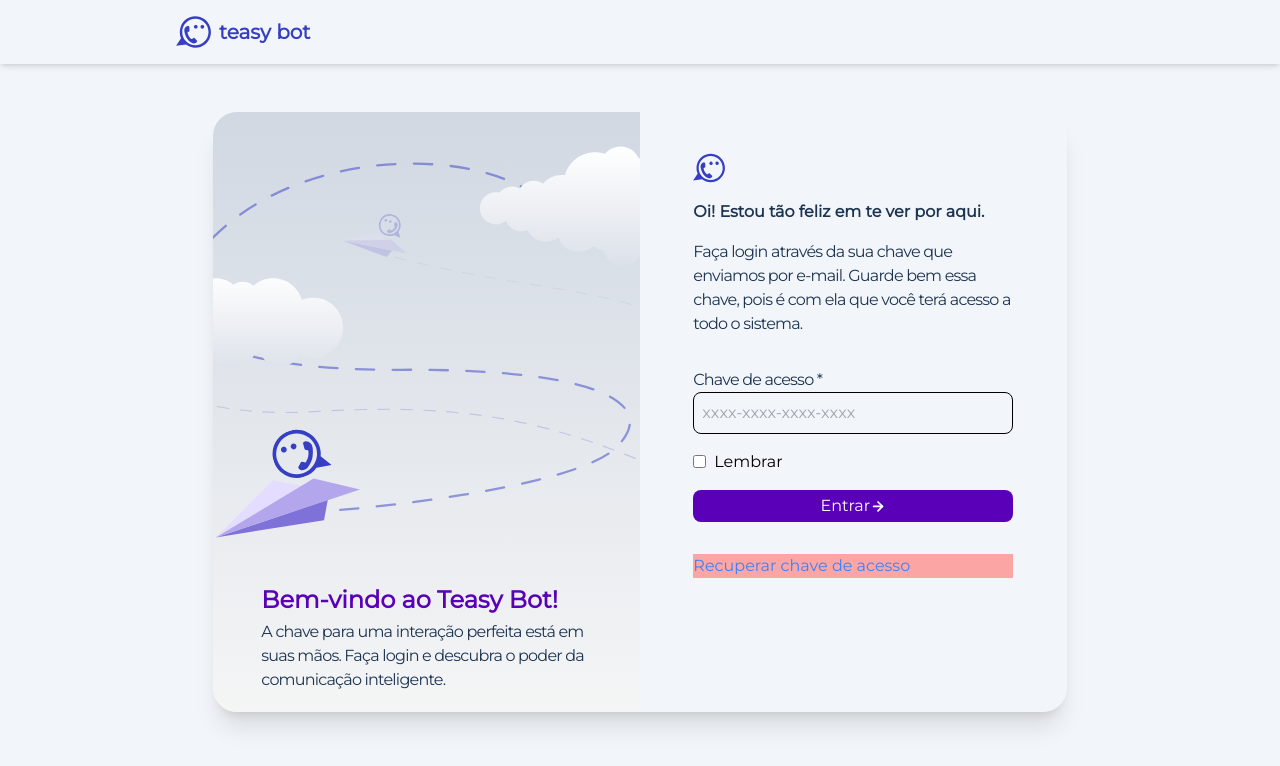
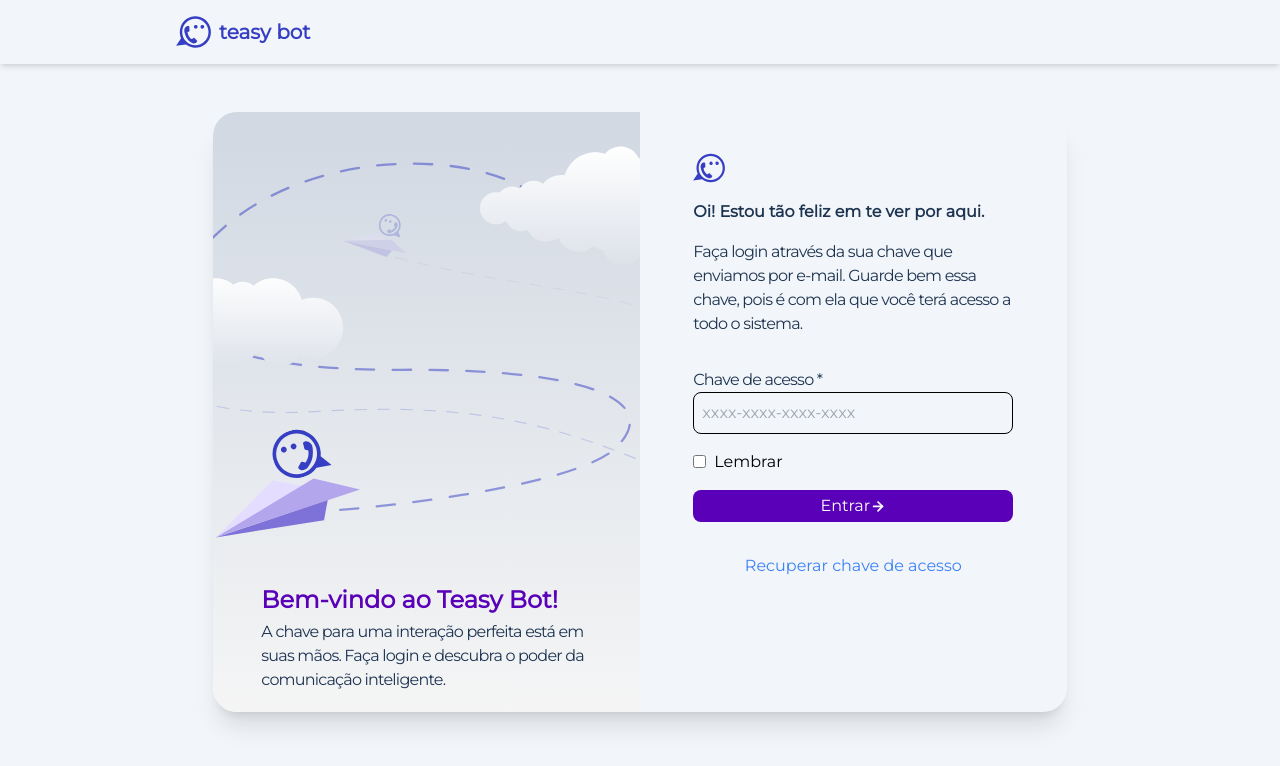
Before and after one commit to Gustavo-Diogo/next, a Next.js app: page /login in a window 1280 px wide. Shown: the top 766 px of the page. Built offline with nearby package versions, Linux system fonts and the light colour scheme.

Commit message:
feat: text centered

```diff
--- a/pages/login/index.tsx
+++ b/pages/login/index.tsx
@@ -62,7 +62,7 @@
             </div>
           </div>
           <div className="mt-4 flex h-auto w-9/12 flex-col">
-            <div className="mt-4 flex w-full bg-red-300 text-center">
+            <div className="mt-4 flex w-full justify-center text-center ">
               <span className=" text-blue-500">Recuperar chave de acesso</span>
             </div>
           </div>
```
